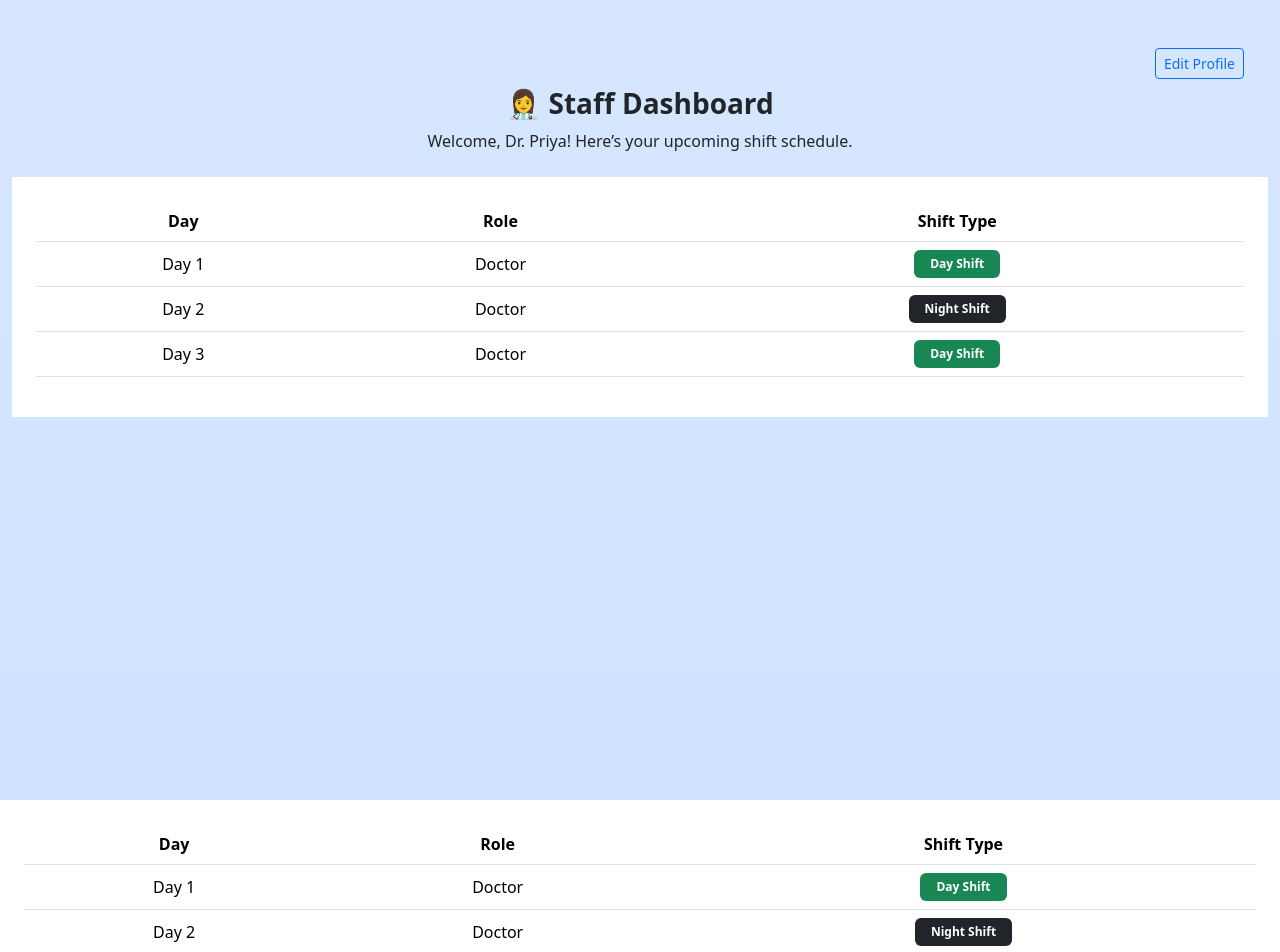
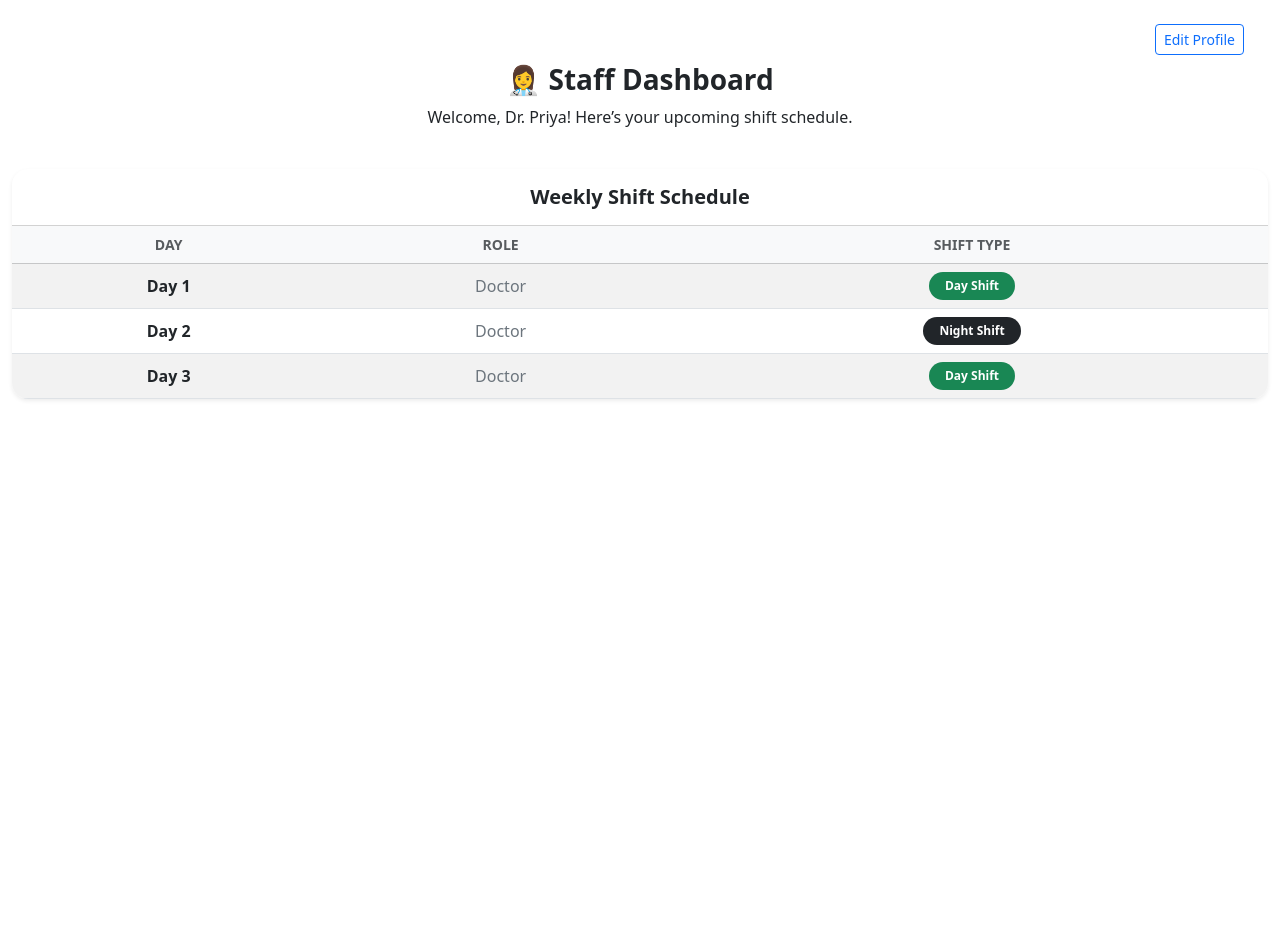
Before and after one commit to mahithram-code/shiftsyncmanagement, an Angular app: page /staff/staff-dashboard in a window 1280 px wide. Shown: the top 952 px of the page. After the commit the page ends 800 px from the top, so only its background shows below. Built offline with nearby package versions, Linux system fonts and the light colour scheme.

Commit message:
basic styling

```diff
--- a/src/app/Admin/time-table/time-table.html
+++ b/src/app/Admin/time-table/time-table.html
@@ -6,15 +6,15 @@
     <div class="card-header bg-white border-bottom">
       <h5 class="mb-0 text-dark fw-semibold text-center">Add Shift</h5>
     </div>
-
-  <!-- <div class="card my-3 shadow-sm border-0"> -->
     <div class="card-body">
       <form [formGroup]="shiftForm" (ngSubmit)="assignShift()">
         <div class="row g-3 align-items-end">
           <div class="col-md-4">
             <label class="small text-dark">Staff</label>
             <select class="form-select form-select-sm" formControlName="staffId">
-              <option *ngFor="let s of staffs" [value]="s.id">{{ s.name }} — {{ s.department }}</option>
+              @for (s of staffs; track s.id) {
+                <option [value]="s.id">{{ s.name }} — {{ s.department }}</option>
+              }
             </select>
           </div>
 
@@ -37,13 +37,13 @@
   </div>
 
   <!-- Filter Dropdown -->
-
-
   <div class="mb-3">
     <label class="form-label small text-dark">Filter by Department</label>
     <select class="form-select form-select-sm w-25" [(ngModel)]="filterDepartment" (change)="applyFilter()">
       <option value="">All</option>
-      <option *ngFor="let d of departments" [value]="d">{{ d }}</option>
+      @for (d of departments; track d) {
+        <option [value]="d">{{ d }}</option>
+      }
     </select>
   </div>
 
@@ -62,7 +62,9 @@
             </tr>
           </thead>
           <tbody>
-            <tr *ngFor="let sh of shiftsFiltered">
+            @if (shiftsFiltered.length > 0) {
+              @for (sh of shiftsFiltered; track sh.id) {
+                <tr>
                   <td>{{ sh.staffName }}</td>
                   <td>{{ sh.department }}</td>
                   <td>{{ sh.shiftType }}</td>
@@ -71,9 +73,12 @@
                     <button class="btn btn-sm btn-outline-danger" (click)="deleteShift(sh.id)">Delete</button>
                   </td>
                 </tr>
-            <tr *ngIf="shiftsFiltered.length === 0">
+              }
+            } @else {
+              <tr>
                 <td colspan="4" class="text-center text-muted">No shifts assigned yet</td>
               </tr>
+            }
           </tbody>
         </table>
       </div>
--- a/src/app/Staff/staff-dashboard/staff-dashboard.html
+++ b/src/app/Staff/staff-dashboard/staff-dashboard.html
@@ -1,8 +1,9 @@
-<div class="container-fluid min-vh-100 py-5 bg-gradient bg-primary-subtle text-dark">
+<div id="staff-page" class="container-fluid min-vh-100 d-flex flex-column py-4">
   <!-- Top-right Edit Profile button -->
   <div class="d-flex justify-content-end px-4 mb-2">
-    <a routerLink="/staff/profile" class="btn btn-outline-primary btn-sm">Edit Profile</a>
-
+    <a routerLink="/staff/profile" class="btn btn-outline-primary btn-sm">
+      Edit Profile
+    </a>
   </div>
 
   <!-- Dashboard Header -->
@@ -12,23 +13,28 @@
   </div>
 
   <!-- Shift Table -->
-  <div class="bg-white p-4">
-    <table class="table align-middle text-center text-dark">
-      <thead class="table-white">
+  <div class="card shadow-sm border-0 rounded-4 overflow-hidden">
+  <div class="card-header bg-white py-3">
+    <h5 class="mb-0 text-dark fw-semibold text-center">Weekly Shift Schedule</h5>
+  </div>
+  <div class="card-body p-0">
+    <div class="table-responsive">
+      <table class="table table-striped table-hover align-middle text-center mb-0">
+        <thead class="table-light">
           <tr>
-          <th>Day</th>
-          <th>Role</th>
-          <th>Shift Type</th>
+            <th class="text-uppercase small text-muted">Day</th>
+            <th class="text-uppercase small text-muted">Role</th>
+            <th class="text-uppercase small text-muted">Shift Type</th>
           </tr>
         </thead>
         <tbody>
           @for (shift of shifts; track shift) {
             <tr>
-            <td>{{ shift.day }}</td>
-            <td>{{ shift.role }}</td>
+              <td class="fw-semibold text-dark">{{ shift.day }}</td>
+              <td class="text-secondary">{{ shift.role }}</td>
               <td>
                 <span
-                class="badge px-3 py-2 text-white"
+                  class="badge rounded-pill px-3 py-2"
                   [class.bg-success]="shift.shiftType === 'Day Shift'"
                   [class.bg-dark]="shift.shiftType === 'Night Shift'">
                   {{ shift.shiftType }}
@@ -40,32 +46,4 @@
       </table>
     </div>
   </div>
-
-
-  <div class="bg-white p-4">
-  <table class="table align-middle text-center text-dark">
-    <thead class="table-white">
-      <tr>
-        <th>Day</th>
-        <th>Role</th>
-        <th>Shift Type</th>
-      </tr>
-    </thead>
-    <tbody>
-      @for (shift of shifts; track shift) {
-        <tr>
-          <td>{{ shift.day }}</td>
-          <td>{{ shift.role }}</td>
-          <td>
-            <span
-              class="badge px-3 py-2 text-white"
-              [class.bg-success]="shift.shiftType === 'Day Shift'"
-              [class.bg-dark]="shift.shiftType === 'Night Shift'">
-              {{ shift.shiftType }}
-            </span>
-          </td>
-        </tr>
-      }
-    </tbody>
-  </table>
 </div>
--- a/src/app/login/login.html
+++ b/src/app/login/login.html
@@ -1,31 +1,37 @@
 <div class="container-fluid min-vh-100 d-flex align-items-center justify-content-center bg-gradient bg-primary-subtle">
-  <div class="card shadow-lg border-0" style="max-width: 700px; width: 100%;">
-    <div class="card-body d-flex flex-column justify-content-center px-5 py-5">
+  <div class="card shadow-lg border-0 rounded-4" style="max-width: 500px; width: 100%;">
+    <div class="card-body px-5 py-5">
       <form [formGroup]="loginForm" (ngSubmit)="onSubmit()">
-        <h4 class="text-center text-dark fw-bold mb-4">Login</h4>
+        <div class="text-center mb-4">
+          <h4 class="fw-bold text-dark">Welcome Back</h4>
+          <p class="text-muted small">Please enter your credentials to continue</p>
+        </div>
 
+        <!-- Username -->
         <div class="mb-3">
-          <label for="username" class="form-label fw-semibold text-dark">Username</label>
+          <label for="username" class="form-label text-dark fw-semibold">Username</label>
           <input
             type="text"
             id="username"
             formControlName="username"
-            class="form-control fw-semibold"
+            class="form-control form-control-lg"
             placeholder="Enter your username"
           />
         </div>
 
+        <!-- Password -->
         <div class="mb-3">
-          <label for="password" class="form-label fw-semibold text-dark">Password</label>
+          <label for="password" class="form-label text-dark fw-semibold">Password</label>
           <input
             type="password"
             id="password"
             formControlName="password"
-            class="form-control fw-semibold"
+            class="form-control form-control-lg"
             placeholder="Enter your password"
           />
         </div>
 
+        <!-- Remember Me -->
         <div class="form-check mb-4">
           <input
             type="checkbox"
@@ -36,14 +42,14 @@
           <label for="rememberMe" class="form-check-label text-dark">Remember me</label>
         </div>
 
-        <div class="d-flex justify-content-center">
-          <button type="submit" class="btn btn-light fw-bold text-dark d-flex align-items-center justify-content-between px-4 py-2 rounded-pill">
-            <span>Submit</span>
-            <i class="fas fa-chevron-right"></i>
+        <!-- Submit Button -->
+        <div class="d-grid">
+          <button type="submit" class="btn btn-dark btn-lg rounded-pill d-flex align-items-center justify-content-center gap-2">
+            <span>Sign In</span>
+            <i class="fas fa-sign-in-alt"></i>
           </button>
         </div>
       </form>
-
     </div>
   </div>
 </div>
```
Lines whose indentation alone changed are shown as unchanged.
